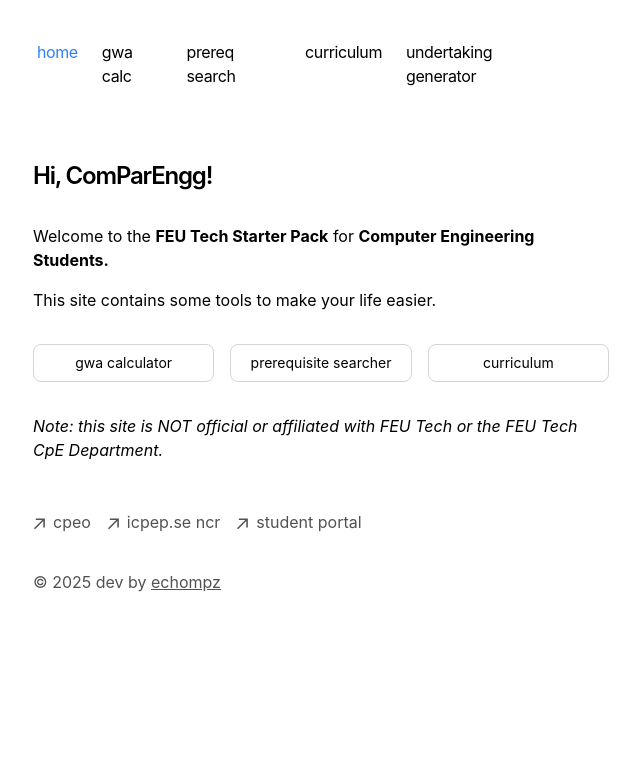
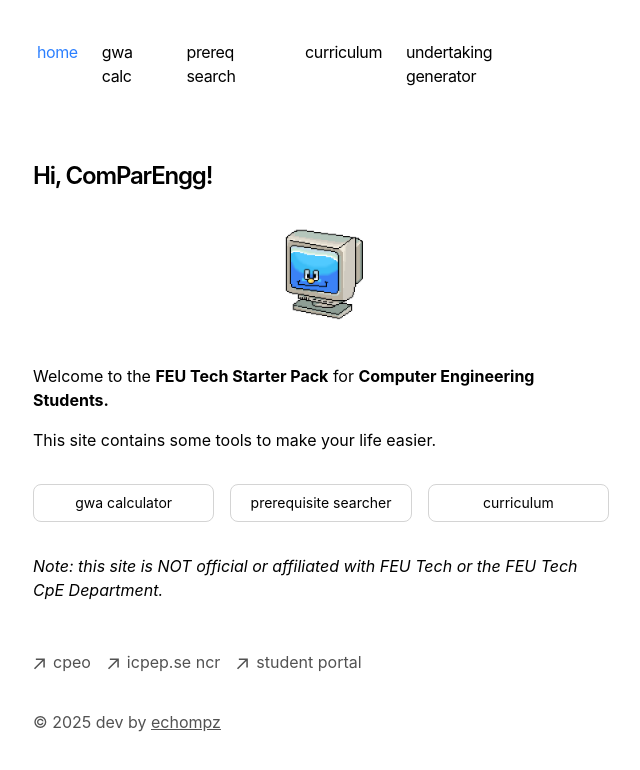
Before and after one commit to echompz/comparengg, a Next.js app: page / in a window 1280 px wide. Shown: the top 770 px of the page, without its empty margins (319-959 px from the left). Built offline with nearby package versions, Linux system fonts and the light colour scheme.

Commit message:
matched prereq search colours to undertaking gen

```diff
--- a/app/page.tsx
+++ b/app/page.tsx
@@ -1,3 +1,5 @@
+import Image from "next/image";
+
 export default function Page() {
   return (
     <section>
@@ -5,7 +7,15 @@
         Hi, ComParEngg!
       </h1>
 
-      <p className="mb-4">
+      <center>
+      <Image src="/comparengg.png"
+      width={100}
+      height={100}
+      alt="FEU Tech Logo"
+      />
+      </center>
+
+      <p className="mb-4 pt-10">
         Welcome to the <span className="font-bold">FEU Tech Starter Pack</span> for <span className="font-bold">Computer Engineering Students.</span>
       </p>
 
--- a/app/prereq/page.tsx
+++ b/app/prereq/page.tsx
@@ -142,10 +142,10 @@
       {searchResults.length > 0 && (
         <div className="mb-8 max-h-96 overflow-auto"> {/* Added max height and scrollbar */}
           <h2 className="text-lg font-medium mb-2">Search Results</h2>
-          <div className="bg-white dark:bg-neutral-800 rounded-lg overflow-hidden shadow-inner">
+          <div className="bg-neutral-50 dark:bg-neutral-800 rounded-lg overflow-hidden shadow-inner">
             <table className="w-full border-collapse">
               <thead>
-                <tr className="bg-neutral-100 dark:bg-neutral-700">
+                <tr className="bg-neutral-200 dark:bg-neutral-700 text-neutral-600">
                   <th className="p-3 text-left">Code</th>
                   <th className="p-3 text-left" style={{ width: "250px", wordWrap: "break-word", whiteSpace: "normal" }}>Name</th>
                   <th className="p-3 text-center">Units</th>
@@ -156,7 +156,7 @@
               </thead>
               <tbody>
                 {searchResults.map(subject => (
-                  <tr key={subject.code} className="border-t dark:border-neutral-700">
+                  <tr key={subject.code} className="border-t border-neutral-400 dark:border-neutral-700 text-neutral-800">
                     <td className="p-3">{subject.code}</td>
                     <td className="p-3" style={{ width: "250px", wordWrap: "break-word", whiteSpace: "normal" }}>{subject.name}</td>
                     <td className="p-3 text-center">{subject.units}</td>
@@ -165,7 +165,7 @@
                     <td className="p-3 text-center">
                       <button
                         onClick={() => handleSelectSubject(subject)}
-                        className="px-3 py-1 bg-white dark:bg-neutral-600 rounded-lg hover:bg-blue-500 transition-colors flex items-center justify-center text-sm"
+                        className="px-3 py-1 bg-neutral-200 dark:bg-neutral-600 rounded-lg hover:bg-blue-500 transition-colors flex items-center justify-center text-sm"
                       >
                         View
                       </button>
--- a/app/undertaking/page.tsx
+++ b/app/undertaking/page.tsx
@@ -8,7 +8,7 @@
         CpE Undertaking Generator
       </h1>
       <p className="mb-4">
-        {`This site does not store any personal data. We do not collect, retain, or share any information that could identify you`}
+        {`This site does not store any personal data. We do not collect, retain, or share any information that could identify you.`}
       </p>
       <DocumentUploader />
     </section>
```
Also changed, not shown: public/comparengg.png (added).
